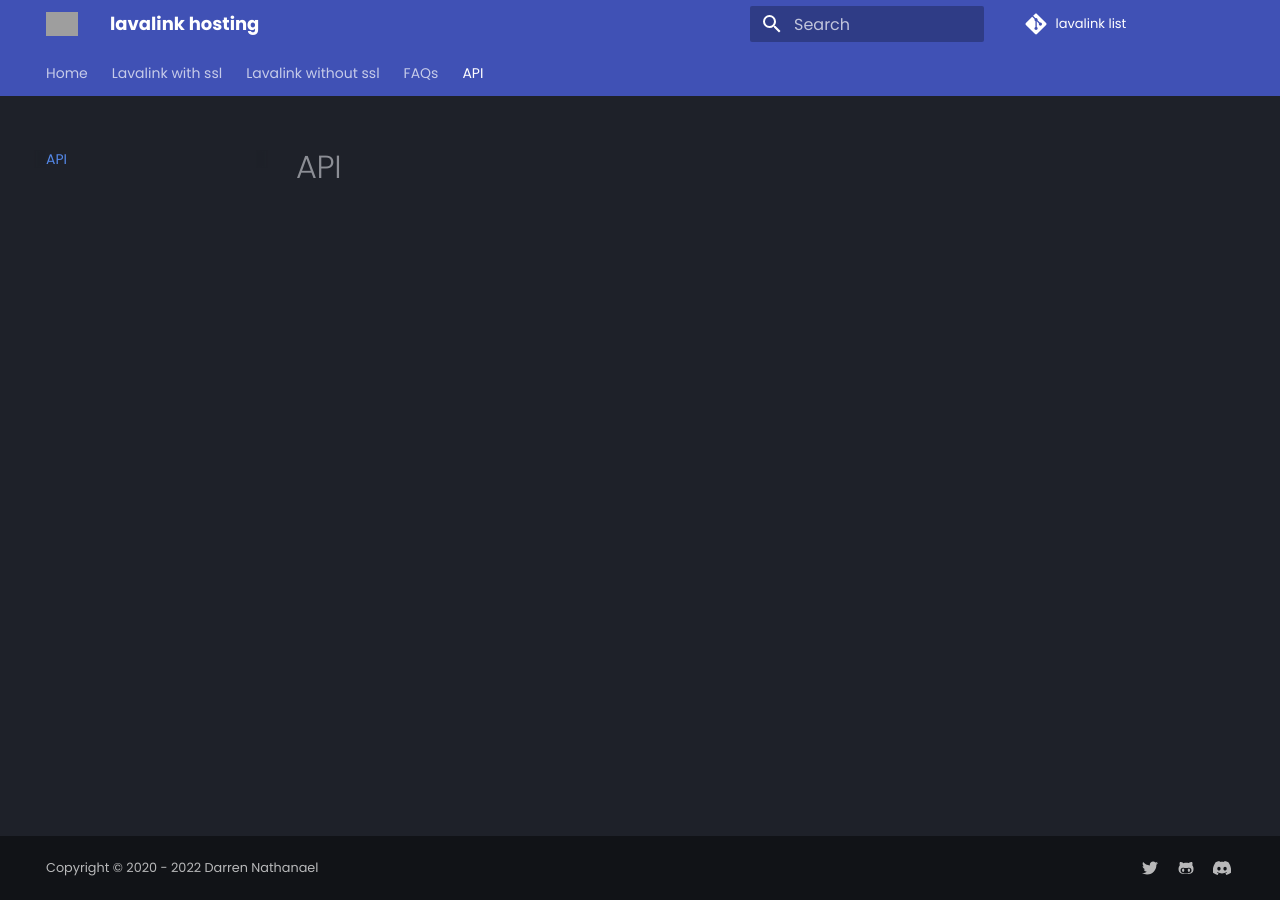
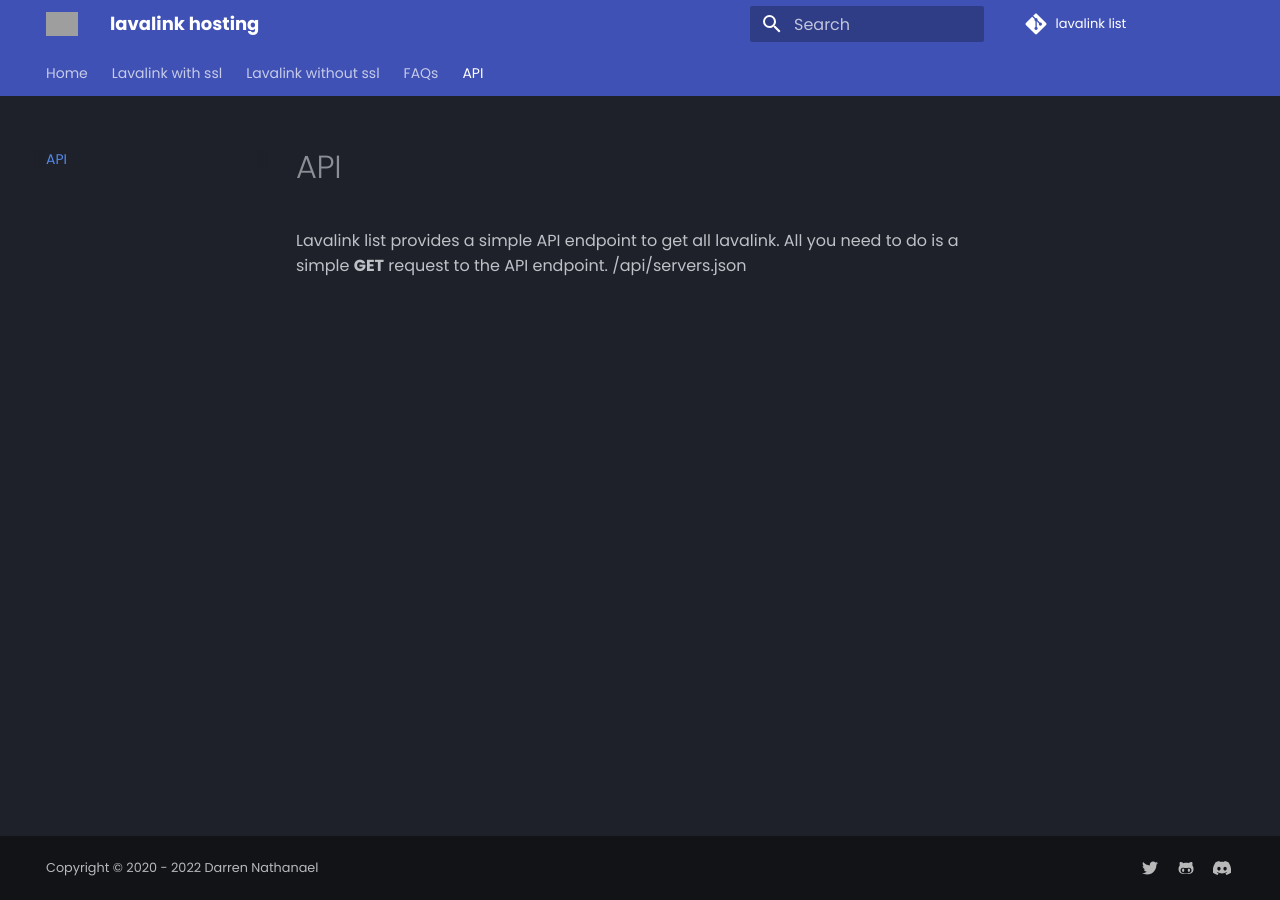
Before and after one commit to DarrenOfficial/lavalink-list, an MkDocs documentation site: the page built from docs/api/index.md, in a window 1280 px wide. Built offline with MkDocs 1.6.1 and Material for MkDocs 9.7.7, drawn with Linux system fonts in a browser that asks for light colours; comment, search, counter and statistics services are not loaded; grey boxes are pictures that could not be loaded.

Commit message:
description

```diff
--- a/docs/api/index.md
+++ b/docs/api/index.md
@@ -2,3 +2,5 @@
 title: API
 description: Get the list of lavalink servers.
 ---
+
+Lavalink list provides a simple API endpoint to get all lavalink. All you need to do is a simple **GET** request to the API endpoint. /api/servers.json
```
